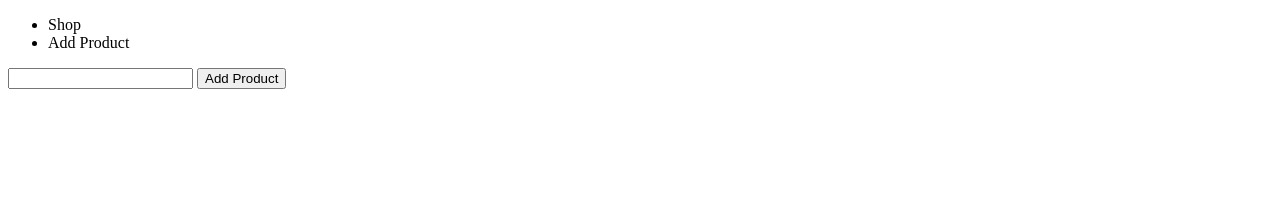
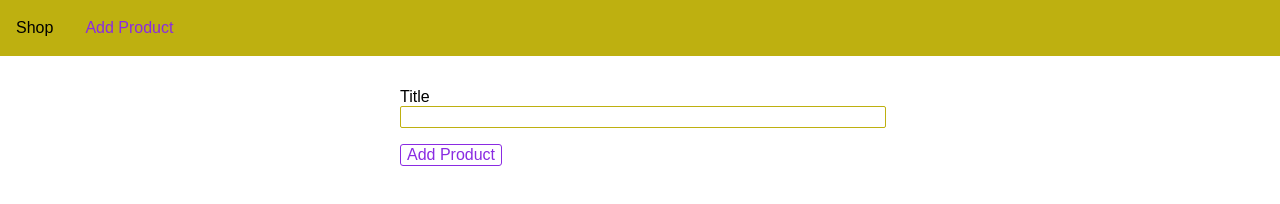
Before and after one commit to livvv0203/node-js-test-files, a website: page views/add-product.html in a window 1280 px wide. Drawn offline with Linux system fonts and the light colour scheme.

Commit message:
In progress

```diff
--- a/views/add-product.html
+++ b/views/add-product.html
@@ -5,22 +5,105 @@
     <meta http-equiv="X-UA-Compatible" content="IE=edge" />
     <meta name="viewport" content="width=device-width, initial-scale=1.0" />
     <title>Add Product</title>
+    <style>
+      body {
+        padding: 0;
+        margin: 0;
+        font-family: sans-serif;
+      }
+      main {
+        padding: 1rem;
+      }
+      .main-header {
+        width: 100%;
+        height: 3.5rem;
+        background-color: #beb010;
+        padding: 0;
+      }
+      .main-header__nav {
+        height: 100%;
+        display: flex;
+        align-items: center;
+      }
+      .main-header__item-list {
+        list-style: none;
+        padding: 0;
+        margin: 0;
+        display: flex;
+      }
+      .main-header__item {
+        margin: 0 1rem;
+        padding: 0;
+      }
+      .main-header__item a {
+        text-decoration: none;
+        color: black;
+      }
+      .main-header__item a:hover,
+      .main-header__item a:active,
+      .main-header__item a.active {
+        color: blueviolet;
+      }
+
+      .product-form {
+        width: 30rem;
+        max-width: 90%;
+        margin: auto;
+      }
+
+      .form-control {
+        margin: 1rem 0;
+      }
+
+      .form-control label,
+      .form-control input {
+        display: block;
+        width: 100%;
+      }
+
+      .form-control input {
+        border: 1px solid #beb010;
+        font: inherit;
+        border-radius: 2px;
+      }
+
+      button {
+        font: inherit;
+        border: 1px solid blueviolet;
+        color: blueviolet;
+        background: white;
+        border-radius: 3px;
+        cursor: pointer;
+      }
+
+      button:hover,
+      button:active {
+        background-color: blueviolet;
+        color: white;
+      }
+    </style>
   </head>
   <body>
-    <header>
-      <nav>
-        <ul>
-          <li><a href="/"></a>Shop</li>
-          <li><a href="/add-product"></a>Add Product</li>
+    <header class="main-header">
+      <nav class="main-header__nav">
+        <ul class="main-header__item-list">
+          <li class="main-header__item"><a href="/">Shop</a></li>
+          <li class="main-header__item">
+            <a class="active" href="/admin/add-product">Add Product</a>
+          </li>
         </ul>
       </nav>
     </header>
 
     <main>
-        <form action="/add-product" method="POST">
-            <input type="text" name="title">
-            <button type="submit">Add Product</button>
-        </form>
+      <form class="product-form" action="/admin/add-product" method="POST">
+        <div class="form-control">
+          <label for="title">Title</label>
+          <input type="text" name="title" id="title" />
+        </div>
+
+        <button type="submit">Add Product</button>
+      </form>
     </main>
   </body>
 </html>
```
Also changed, not shown: test.js (+13 -4 lines), views/404.html (+51 -1 lines), views/shop.html (+45 -6 lines).
